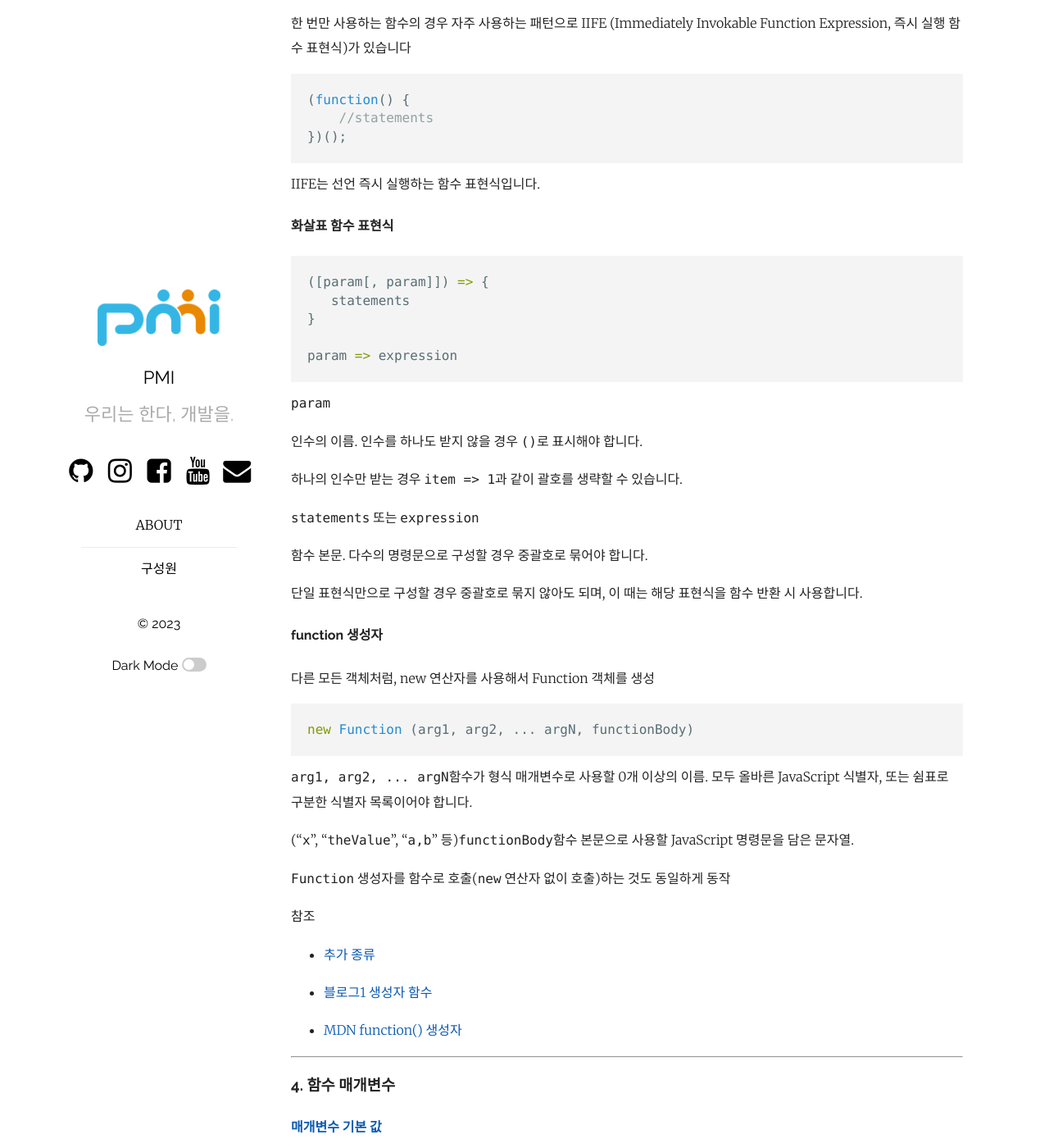
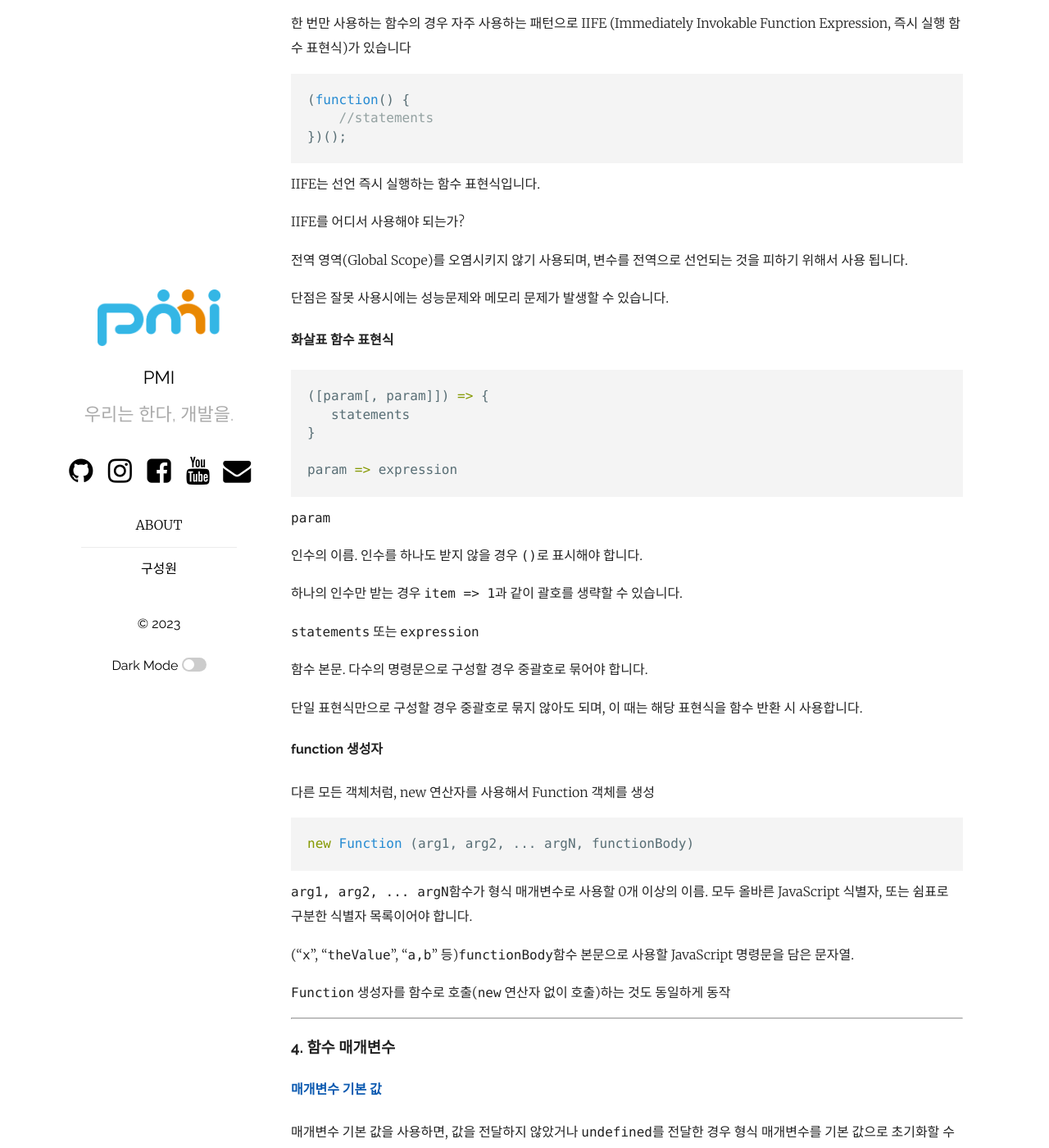
Before and after one commit to pmirnc-dev/pmirnc-dev.github.io, a Jekyll site: the page built from _posts/2023-04-18-function.md, in a window 1280 px wide and 1400 px high, scrolled down 2215 px. Shown: the whole window at 82% size. Built offline with Jekyll 4.4.1, drawn with Linux system fonts in a browser that asks for light colours; comment, search, counter and statistics services are not loaded; some of the changed text lies outside the part shown.

Commit message:
fix: function_2
글 중간에 있는 참조 사이트 위치 수정

````diff
--- a/_posts/2023-04-18-function.md
+++ b/_posts/2023-04-18-function.md
@@ -99,6 +99,12 @@
 ```
 IIFE는 선언 즉시 실행하는 함수 표현식입니다.
 
+IIFE를 어디서 사용해야 되는가?
+
+전역 영역(Global Scope)를 오염시키지 않기 사용되며, 변수를 전역으로 선언되는 것을 피하기 위해서 사용 됩니다.
+
+단점은 잘못 사용시에는 성능문제와 메모리 문제가 발생할 수 있습니다.
+
 #### 화살표 함수 표현식
 
 ```javascript
@@ -131,13 +137,6 @@
 
 `Function` 생성자를 함수로 호출(`new` 연산자 없이 호출)하는 것도 동일하게 동작
 
-참조
-
-- [추가 종류](https://hamdi.tistory.com/9)
-
-- [블로그1 생성자 함수](https://developer-talk.tistory.com/281)
-
-- [MDN function() 생성자](https://developer.mozilla.org/en-US/docs/Web/JavaScript/Reference/Global_Objects/Function/Function)
 
 ---
 
@@ -242,3 +241,7 @@
 - [함수](https://developer.mozilla.org/ko/docs/Web/JavaScript/Reference/Functions#%ED%95%A8%EC%88%98_%ED%91%9C%ED%98%84%EC%8B%9D_function_%ED%91%9C%ED%98%84%EC%8B%9D)
 - [블로그 [JavaScript]함수와 메서드(Function and Method)](https://developer-talk.tistory.com/534)
 - [생활코딩 - arguments](https://opentutorials.org/course/743/6548)
+- [IIFE 이해하기](http://chanlee.github.io/2014/01/11/understand-javascript-iife/)
+- [추가 종류](https://hamdi.tistory.com/9)
+- [블로그1 생성자 함수](https://developer-talk.tistory.com/281)
+- [MDN function() 생성자](https://developer.mozilla.org/en-US/docs/Web/JavaScript/Reference/Global_Objects/Function/Function)
````
